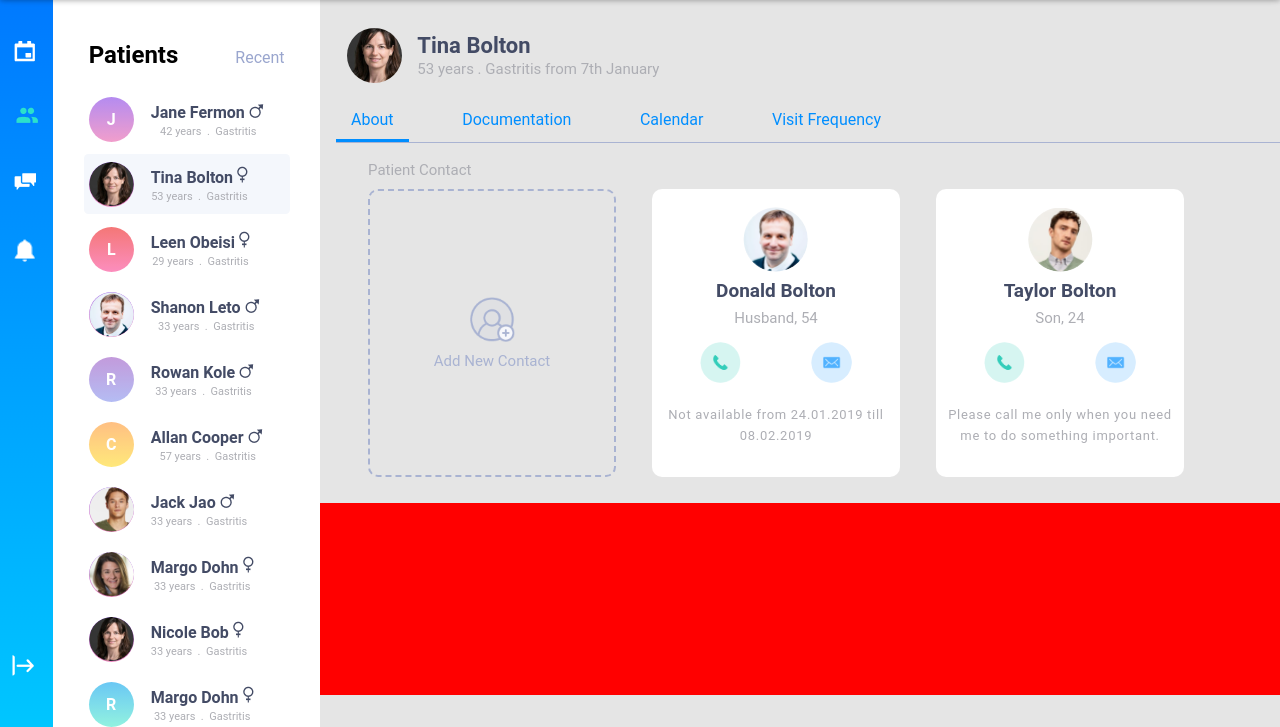
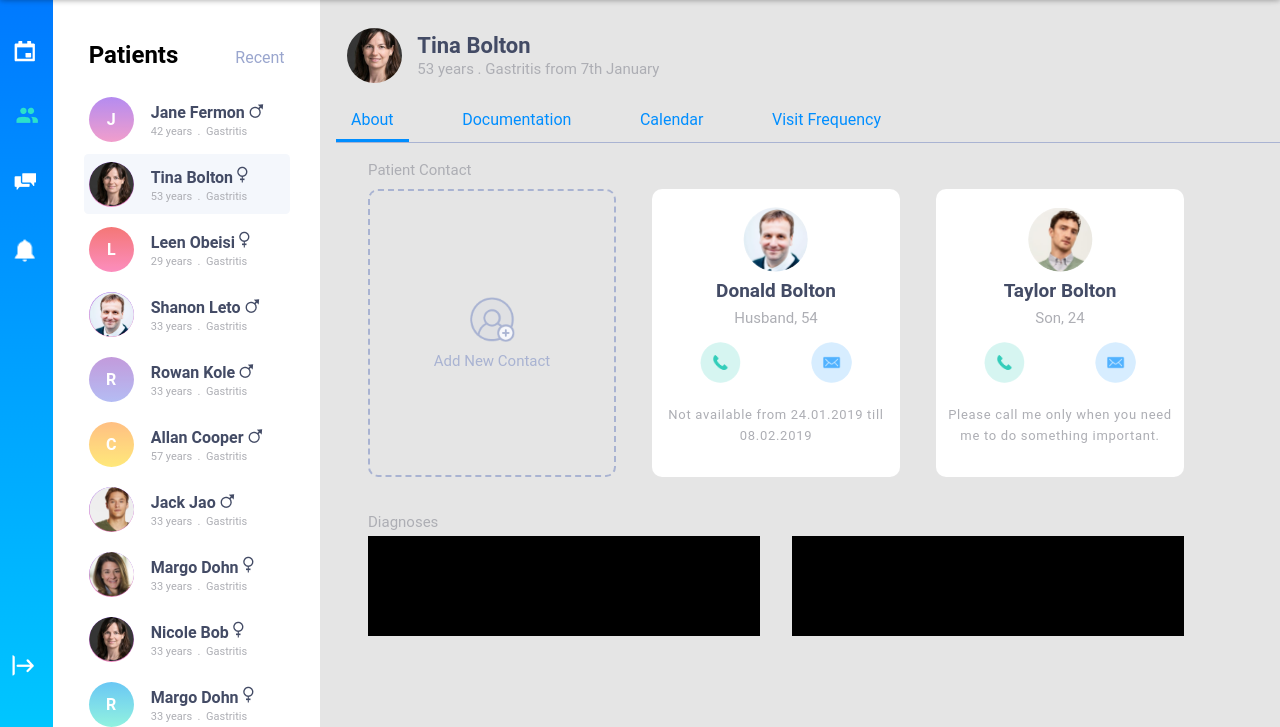
Before and after one commit to GodsonUI/challenge6-med-dashboard, a plain HTML site: page index.html in a window 1280 px wide. Shown: the part 73-800 px from the top of the page. Drawn offline with Linux system fonts and the light colour scheme.

Commit message:
Patient notes cofig setting up

```diff
--- a/css/stlye.css
+++ b/css/stlye.css
@@ -513,18 +513,17 @@ margin-bottom: 0;
 	font-size: 13px;
 	line-height: 1.6;
 	letter-spacing: .7px;
+	text-align: center;
 }
 .card:hover {
 	cursor: pointer;
-}
-.contact-top h2, p{
-	text-align: center;
 }
 .contact-top h2{
 	color: #434B65;
 	font-size: 19px;
 }
 .contact-top p{
+	text-align: center;
 	color: #ADAEB4;
 	font-size: 15px;
 }
@@ -544,9 +543,42 @@ margin-bottom: 0;
 }
 .patient-diagnoses {
 	height: 12rem;
-	padding-left: 1rem;
+	padding-left: 3rem;
+	padding-right: 3rem;
+	padding-top: 10px;
 	width: auto;
-	background: red;
+}
+.diagnose-wrap {
+	height: 20rem;
+	width: 51rem;
+	display: -webkit-flex;
+	display: -moz-flex;
+	display: -ms-flex;
+	display: -o-flex;
+	display: flex;
+	justify-content: space-between;
+}
+.patient-diagnoses p {
+	color: #ADAEB4;
+	font-weight: 400;
+	font-size: 15px;
+	display: -webkit-flex;
+	display: -moz-flex;
+	display: -ms-flex;
+	display: -o-flex;
+	display: flex;
+	flex-direction: row;
+}
+.diagnoses-note {
+	height: 100px;
+	width: 48%;
+	background: black;
+	display: -webkit-flex;
+	display: -moz-flex;
+	display: -ms-flex;
+	display: -o-flex;
+	display: flex;
+	justify-content: space-between;
 }
 /*main body*/
 /*//////////////////////////////////////////////////////////////////////////////////////////////*/
--- a/index.html
+++ b/index.html
@@ -920,7 +920,16 @@
 
 					<!-- Patient Dianogses -->
 					<div class="patient-diagnoses">
+						<p class="mb-5">Diagnoses</p>
+						<div class="diagnose-wrap">
+							<div class="diagnoses-note">
+								<div class="note"></div>
+								<div class="option"></div>
+							</div>
+							<div class="diagnoses-note">
 
+							</div>
+						</div>
 					</div>
 					<!-- Patient Dianogses -->
 				</div>
```
